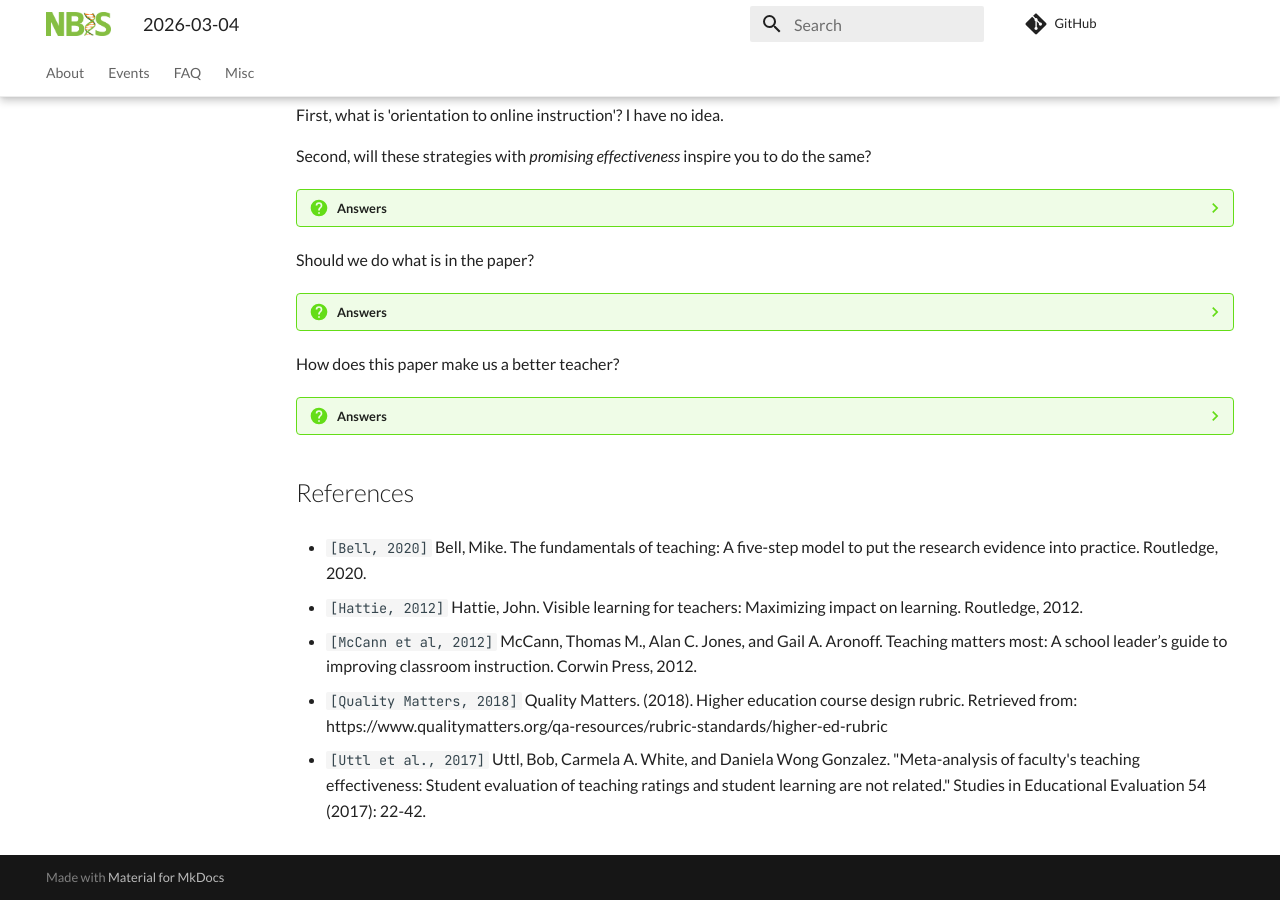
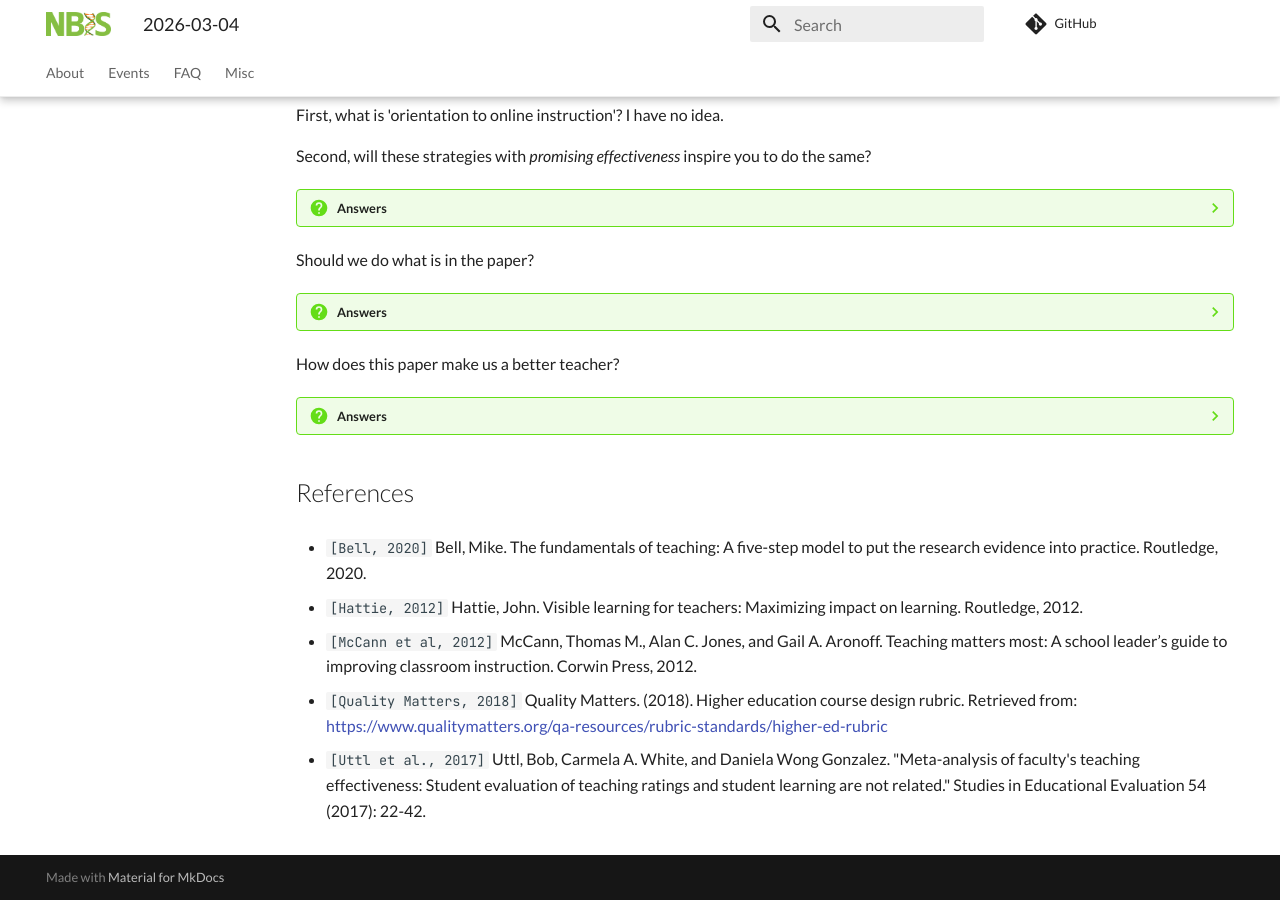
Before and after one commit to NBISweden/teaching_literature_club, an MkDocs documentation site: the page built from docs/events/20260304/README.md, in a window 1280 px wide and 900 px high, scrolled down 1878 px. Built offline with MkDocs 1.6.1 and Material for MkDocs 9.7.7, drawn with Linux system fonts in a browser that asks for light colours; comment, search, counter and statistics services are not loaded.

Commit message:
Fix Markdown

```diff
--- a/docs/events/20260304/README.md
+++ b/docs/events/20260304/README.md
@@ -37,7 +37,8 @@
 
 ???- question "Answers"
 
-    - R: The most up-to-date overview of the literature regarding evidence-based
+    - R: The most up-to-date overview of the literature regarding
+      evidence-based
       best practices in online instructional practice, concluding that
       only 'faculty feedback' is a practiced that is evidence-based.
     - ...
@@ -130,6 +131,8 @@
       where they classified different teaching styles (see below).
       Note that 'following rubrics' is a hallmark of 'Satisfactory Teaching'.
 
+    <!-- markdownlint-disable MD013 --><!-- Tables cannot be split up over lines, hence will break 80 characters per line -->
+
     | Teaching Qualities   | Satisfactory Teaching | High-Quality Teaching                     | Disjointed Teaching                  |
     |----------------------|-----------------------|-------------------------------------------|--------------------------------------|
     | Goals -> Outcome     | Tightly-coupled       | Coupled                                   | Loosely-coupled                      |
@@ -143,6 +146,8 @@
     | Tasks Outcomes       | Predictable           | Developmental                             | Unpredictable                        |
     | Teaching             | Routine               | Reflective                                | Intuitive                            |
     | School Outcomes      | Credential/grade      | Responsible citizen and productive worker | Meeting student needs                |
+
+    <!-- markdownlint-enable MD013 -->
 
     > Table 2.1 from `[McCann et al, 2012]`
 
@@ -213,13 +218,15 @@
 I enjoy this:
 
 > we identified only faculty feedback as an evidence-based
-> practice and no specific intervention that we could identify as research-based in online instruction
+> practice and no specific intervention that we could identify
+> as research-based in online instruction
 
 - Web conferencing == Zoom
 - face threat mitigation ?
 
-> The Community of Inquiry model describes learning as occurring in the intersection of social,
-cognitive, and teaching presence (Garrison, 2017).
+> The Community of Inquiry model describes learning
+> as occurring in the intersection of social,
+> cognitive, and teaching presence (Garrison, 2017).
 
 -->
 
@@ -239,7 +246,7 @@
 
 - `[Quality Matters, 2018]` Quality Matters. (2018).
   Higher education course design rubric. Retrieved from:
-  https://www.qualitymatters.org/qa-resources/rubric-standards/higher-ed-rubric
+  <https://www.qualitymatters.org/qa-resources/rubric-standards/higher-ed-rubric>
 
 - `[Uttl et al., 2017]` Uttl, Bob, Carmela A. White, and Daniela Wong Gonzalez.
   "Meta-analysis of faculty's teaching effectiveness:
```
Also changed, not shown: docs/events/20260124/README.md (+1 -1 lines).
